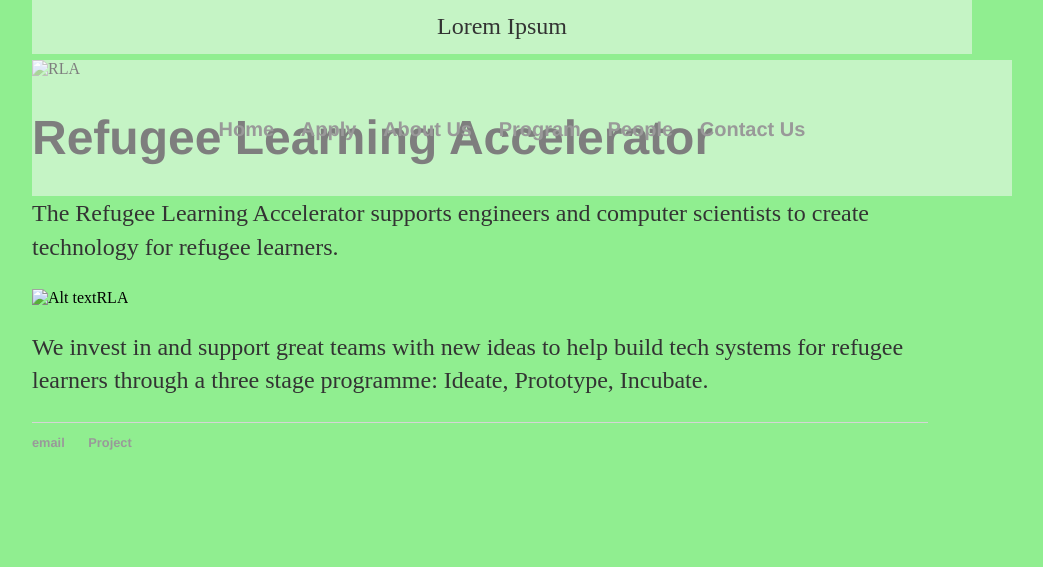
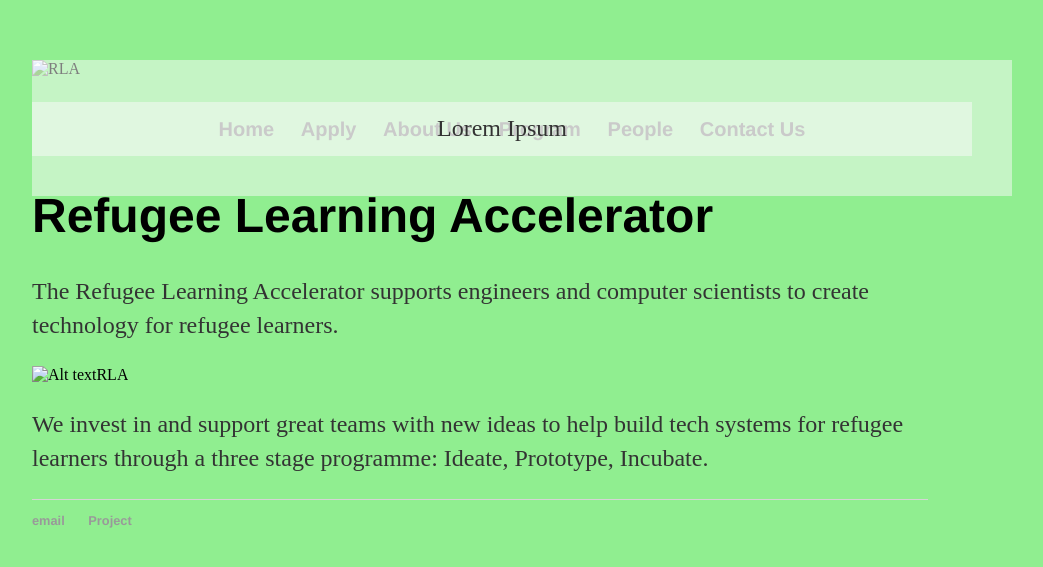
Before and after one commit to Refugee-Learning-Accelerator/Refugee-Learning-Accelerator.github.io, a Jekyll site: the page built from index.html, in a window 1280 px wide. Shown: the top 567 px of the page, without its empty margins (160-1203 px from the left). Built offline with Jekyll 4.4.1, drawn with Linux system fonts in a browser that asks for light colours.

Commit message:
Update main.css

```diff
--- a/css/main.css
+++ b/css/main.css
@@ -42,7 +42,7 @@
     list-style: none;
 }
 .relative{position:relative; width:900px;}
-.absolute-text{position:absolute; bottom:0; font-size:24px; font-family:"vedana"; background:rgba(251,251,251,0.5);
+.absolute-text{position:relative; bottom:0; font-size:24px; font-family:"vedana"; background:rgba(251,251,251,0.5);
 padding:10px 20px; width:100%; text-align:center;}
 .absolute-nav-bar{position:absolute; top:0; font-size:24px; font-family:'Helvetica', 'Arial', 'Sans-Serif'; background:rgba(251,251,251,0.5); padding:30px 40px; width:100%; text-align:center;}
 .absolute-text a{font-size:16px; color:#b92b27;}
```
